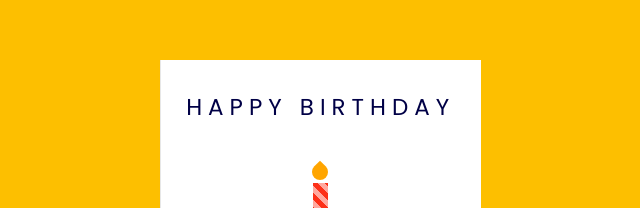
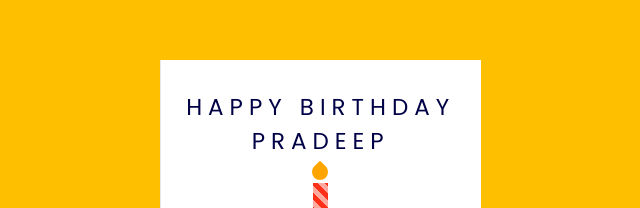
Before and after one commit to rahulverma789/pradeep, a plain HTML site: page index.html in a window 1280 px wide. Shown: the part 140-348 px from the top of the page, without its empty margins (480-1120 px from the left). Drawn offline with Linux system fonts and the light colour scheme.

Commit message:
Update index.html

```diff
--- a/index.html
+++ b/index.html
@@ -15,7 +15,7 @@
     <div class="card">
       <div class="outside">
         <div class="front">
-          <p>Happy Birthday</p>
+          <p>Happy Birthday <br> Pradeep</p>
           <div class="cake">
             <div class="top-layer"></div>
             <div class="middle-layer"></div>
```
